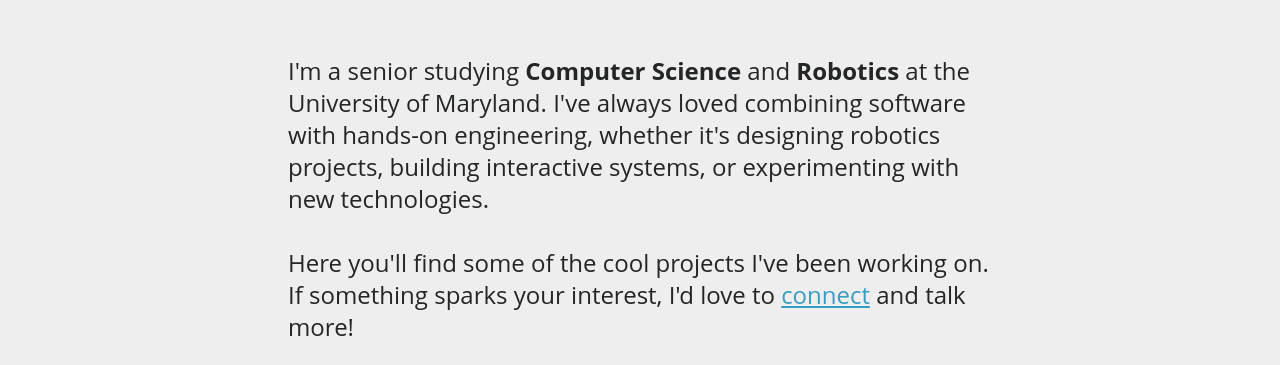
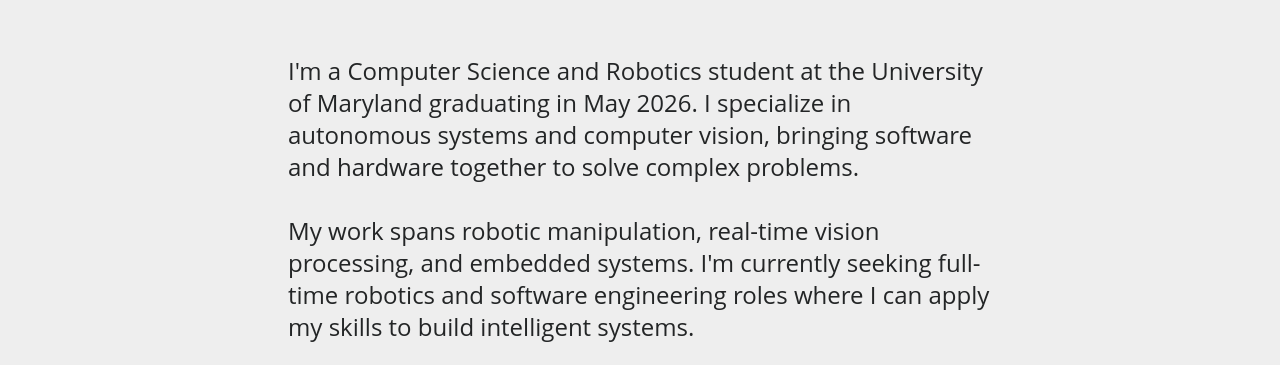
Before and after one commit to ifuller140/ian-fuller.com, a Next.js app: page / in a window 1280 px wide. Shown: the part 587-952 px from the top of the page. Built offline with nearby package versions, Linux system fonts and the light colour scheme.

Commit message:
Update Intro

```diff
--- a/app/page.tsx
+++ b/app/page.tsx
@@ -19,16 +19,21 @@
           className="max-w-3xl m-auto flex flex-col gap-8 px-8 pt-14 pb-20"
         >
           <Text>
-            I&apos;m a senior studying <strong>Computer Science</strong> and{' '}
-            <strong>Robotics</strong> at the University of Maryland. I&apos;ve
-            always loved combining software with hands-on engineering, whether
-            it&apos;s designing robotics projects, building interactive systems,
-            or experimenting with new technologies.
+            I&apos;m a Computer Science and Robotics student at the University
+            of Maryland graduating in May 2026. I specialize in autonomous
+            systems and computer vision, bringing software and hardware together
+            to solve complex problems.
           </Text>
           <Text>
-            Here you&apos;ll find some of the cool projects I&apos;ve been
-            working on. If something sparks your interest, I&apos;d love to{' '}
-            <Link href="/#contact">connect</Link> and talk more!
+            My work spans robotic manipulation, real-time vision processing, and
+            embedded systems. I'm currently seeking full-time robotics and
+            software engineering roles where I can apply my skills to build
+            intelligent systems.
+          </Text>
+          <Text>
+            Below are some projects that showcase my approach to both software
+            and hardware challenges. Let's <Link href="/#contact">connect</Link>{' '}
+            if you're building something ambitious.
           </Text>
         </Section>
         <ProjectsSection projects={projects} />
```
